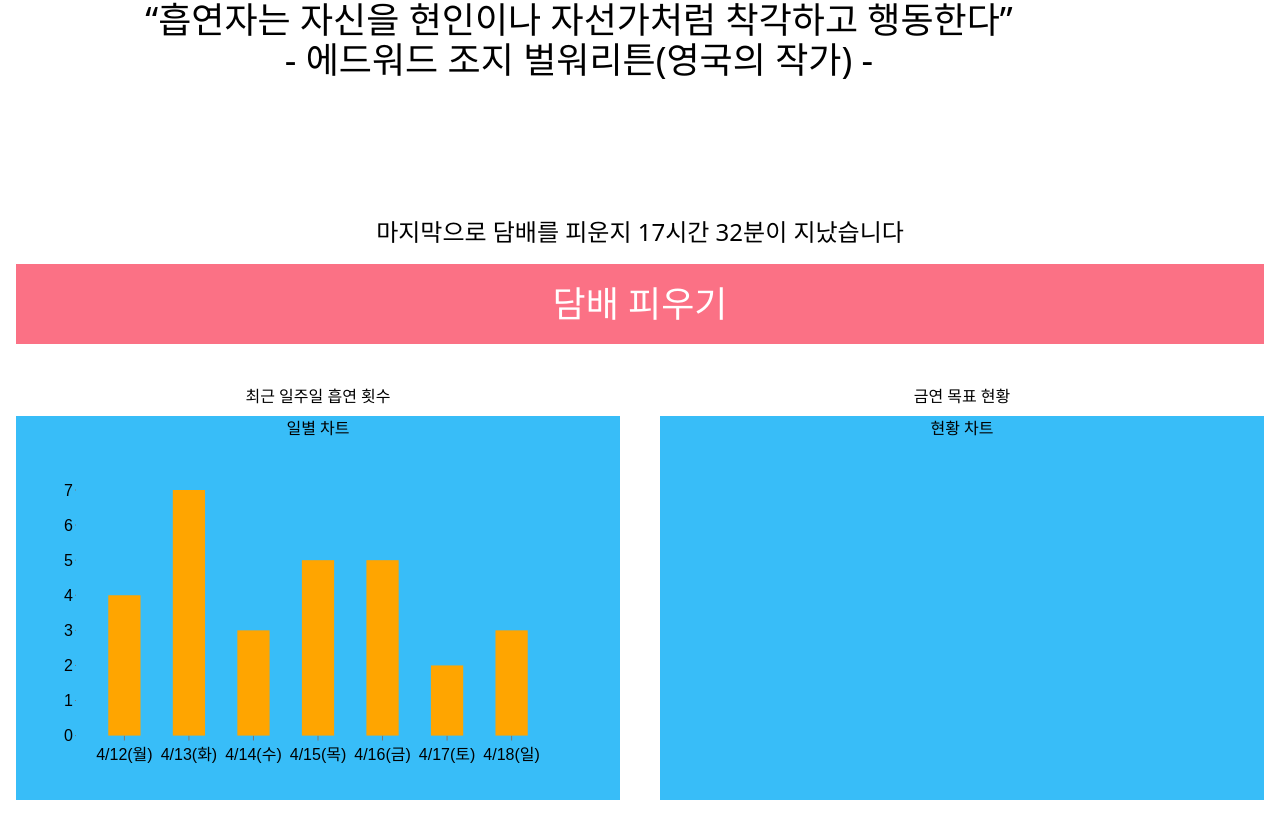
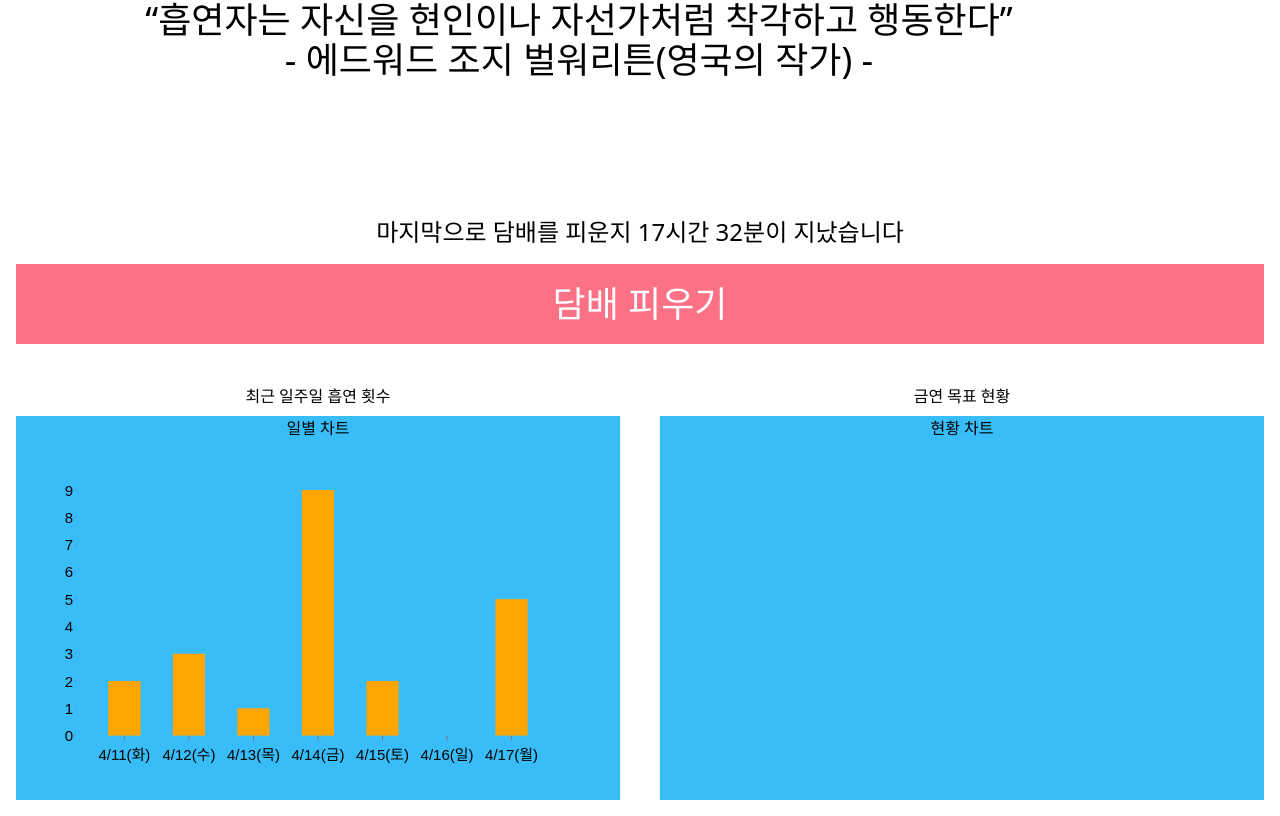
Before and after one commit to Joonhart/quit-smoking-diary, a React (Create React App) app: page / in a window 1280 px wide. Shown: the part 233-1049 px from the top of the page. Built offline with nearby package versions, Linux system fonts and the light colour scheme; no server answers.

Commit message:
main chart show real data

```diff
--- a/src/components/chart/BarChart.jsx
+++ b/src/components/chart/BarChart.jsx
@@ -1,8 +1,28 @@
 import { ResponsiveBar } from "@nivo/bar";
-import React from "react";
+import React, { useEffect, useState } from "react";
+import { getUserWeekSmokeData, getWeekSmokeDummyData } from "../../utils/moment";
 
 const Barchart = ({uid}) => {
-  // console.log(uid);
+  const [weekSmokeData, setWeekSmokeData] = useState()
+  const [axisLeft, setAxisLeft] = useState();
+
+  useEffect(() => {
+    async function fetchWeekSmokeData() {
+      const userWeekSmokeData = uid ? await getUserWeekSmokeData(uid) : getWeekSmokeDummyData()
+      setWeekSmokeData(userWeekSmokeData)
+      setAxisLeft({
+        tickSize: 1,
+        tickPadding: 2,
+        legendPosition: 'middle',
+        tickValues: Math.max(...userWeekSmokeData.map(data => data.흡연)),
+    })
+    }
+    fetchWeekSmokeData();
+  }, [uid])
+
+  // console.log(thickValue);
+
+  if(!weekSmokeData) return (<p>loading...</p>)
 
   return (
     // chart height이 100%이기 때문이 chart를 덮는 마크업 요소에 height 설정
@@ -11,15 +31,7 @@ const Barchart = ({uid}) => {
         /**
          * chart에 사용될 데이터
          */
-        data={[
-          { 날짜: "4/12(월)", 흡연: 4 },
-          { 날짜: "4/13(화)", 흡연: 7 },
-          { 날짜: "4/14(수)", 흡연: 3 },
-          { 날짜: "4/15(목)", 흡연: 5 },
-          { 날짜: "4/16(금)", 흡연: 5 },
-          { 날짜: "4/17(토)", 흡연: 2 },
-          { 날짜: "4/18(일)", 흡연: 3 },
-        ]}
+        data={weekSmokeData}
         keys={["흡연"]}
         indexBy="날짜"
         margin={{ top: 50, right: 60, bottom: 50, left: 60 }}
@@ -28,21 +40,15 @@ const Barchart = ({uid}) => {
         colorBy="id"
         theme={{
           axis: {
-
             ticks: {
               text: {
-                fontSize: 16,
+                fontSize: 15,
                 fill: "#000000",
               },
             },
           },
         }}
-        axisLeft={{
-            tickSize: 1,
-            tickPadding: 2,
-            legendPosition: 'middle',
-            tickValues: 7,
-        }}
+        axisLeft={axisLeft}
         enableGridY={false}
         labelSkipWidth={36}
         labelSkipHeight={12}
--- a/src/components/ui/AlertInfo.jsx
+++ b/src/components/ui/AlertInfo.jsx
@@ -5,8 +5,7 @@ const AlertInfo = ({text}) => {
   return (
     <Alert color="info">
       <span>
-        <span className="font-medium">Info alert!</span> Change a few things up
-        and try submitting again.
+        <span className="font-medium">${text}</span>
       </span>
     </Alert>
   );
--- a/src/index.js
+++ b/src/index.js
@@ -7,9 +7,9 @@ import { router } from './routor';
 
 const root = ReactDOM.createRoot(document.getElementById('root'));
 root.render(
-  <React.StrictMode>
+  // <React.StrictMode>
     <RouterProvider router={router} />
-  </React.StrictMode>
+  // </React.StrictMode>
 );
 
 // If you want to start measuring performance in your app, pass a function
--- a/src/pages/Main.jsx
+++ b/src/pages/Main.jsx
@@ -7,7 +7,7 @@ import AlertInfo from "../components/ui/AlertInfo";
 import { addSmokeHistory } from "../api/firebase";
 
 const Main = () => {
-  const { user, uid } = useAuthContext();
+  const { uid } = useAuthContext();
   const [isLogin, setIsLogin] = useState(true);
 
   const showAlert = () => {
@@ -15,13 +15,13 @@ const Main = () => {
     setTimeout(() => setIsLogin(true), 3000);
   };
   const smokeHandler = () => {
-    !user && showAlert();
-    user && addSmokeHistory(uid);
+    !uid && showAlert();
+    uid && addSmokeHistory(uid);
   };
 
   return (
     <>
-      {!isLogin && <AlertInfo />}
+      {!isLogin && <AlertInfo text="로그인 후 사용 가능합니다."/>}
       <section>
         <TextCaroucel />
       </section>
--- /dev/null
+++ b/src/utils/moment.js
@@ -0,0 +1,30 @@
+import moment from "moment";
+import "moment/locale/ko";
+import { getAllSmokeHistory } from "../api/firebase";
+
+export function getWeekSmokeDummyData() {
+  const dummyData = [];
+  for (let i = 6; i >= 0; i--) {
+    const date = moment().subtract(i, "days").format("M/DD").trim();
+    const dayOfTheWeek = '(' + moment().subtract(i, "days").format("dddd").replace('요일', '') + ')';
+    dummyData.push({
+        '날짜': date+dayOfTheWeek, '흡연': parseInt(Math.random()*10)
+    })
+  }
+  return dummyData;
+}
+
+export async function getUserWeekSmokeData(uid) {
+    const userWeekSmokeData = []
+    const totalSmokeData = await getAllSmokeHistory(uid);
+
+    for (let i = 6; i >= 0; i--) {
+        const dbDate = moment().subtract(i, "days").format("YYYY-MM-DD");
+        let date = moment().subtract(i, "days").format("M/DD");
+        const dayOfTheWeek = '(' + moment().subtract(i, "days").format("dddd").replace('요일', '') + ')';
+        userWeekSmokeData.push({
+            '날짜': date+dayOfTheWeek, '흡연':totalSmokeData[dbDate] ? totalSmokeData[dbDate].length : 0
+        })
+      }
+      return userWeekSmokeData
+}
```
